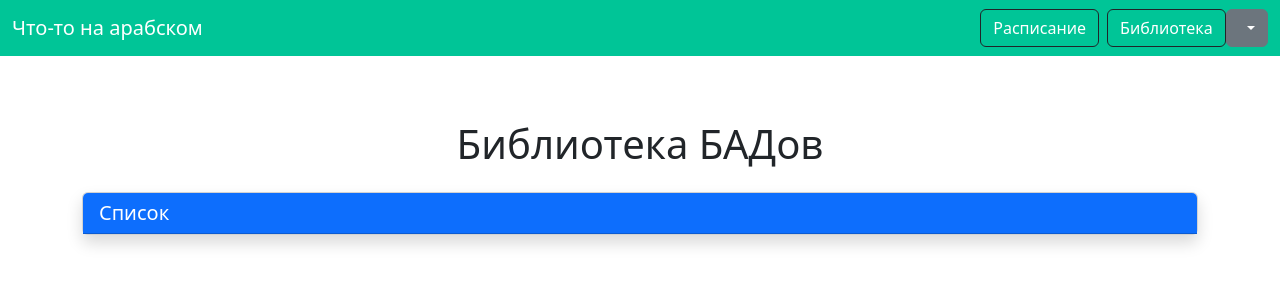
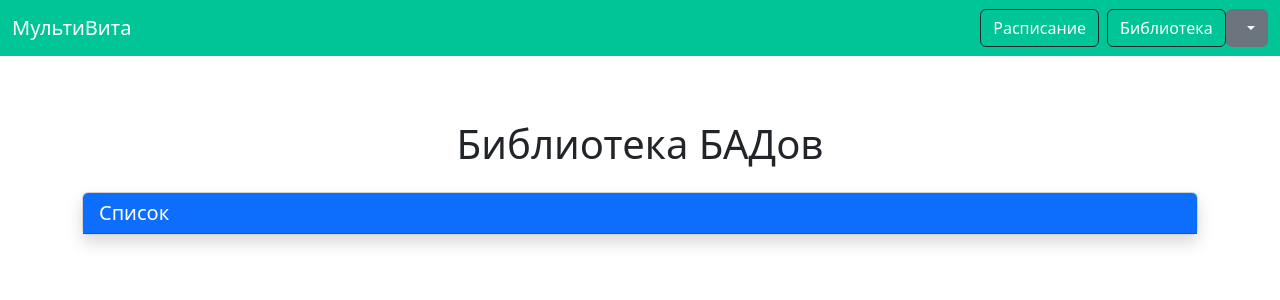
Before and after one commit to Aminakhon/Site, a Flask app: page /api/1/library in a window 1280 px wide. Shown: the top 300 px of the page. Run offline with Flask 3, Linux system fonts and the light colour scheme; data that the repository does not hold is empty.

Commit message:
Merge remote-tracking branch 'origin/main'

```diff
--- a/templates/base.html
+++ b/templates/base.html
@@ -18,7 +18,7 @@
 
 <nav style="background: #00C597;" class="navbar navbar-expand-lg" data-bs-theme="dark">
   <div class="container-fluid">
-    <a class="navbar-brand" href="#">Что-то на арабском</a>
+    <a class="navbar-brand" href="#">МультиВита</a>
     <button class="navbar-toggler" type="button" data-bs-toggle="collapse" data-bs-target="#navbarSupportedContent" aria-controls="navbarSupportedContent" aria-expanded="false" aria-label="Toggle navigation">
       <span class="navbar-toggler-icon"></span>
     </button>
```
